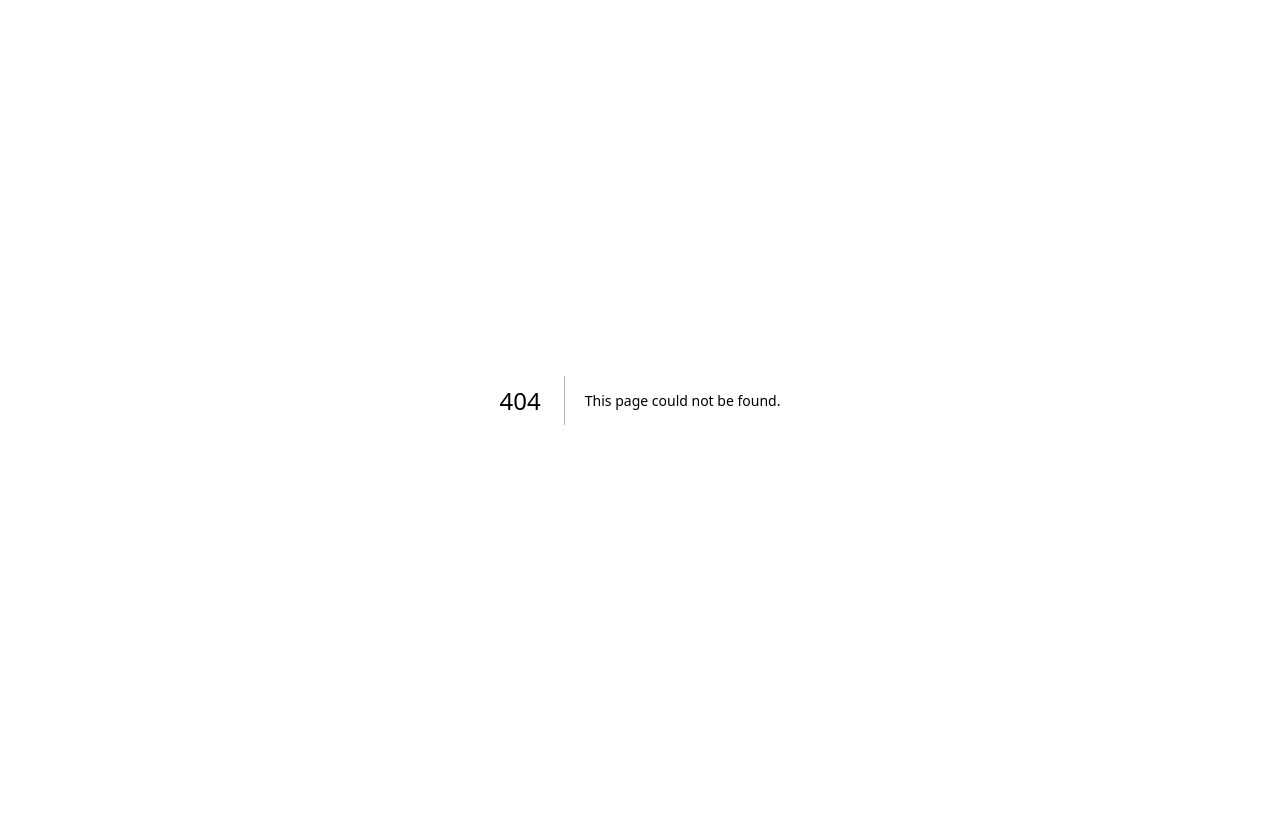
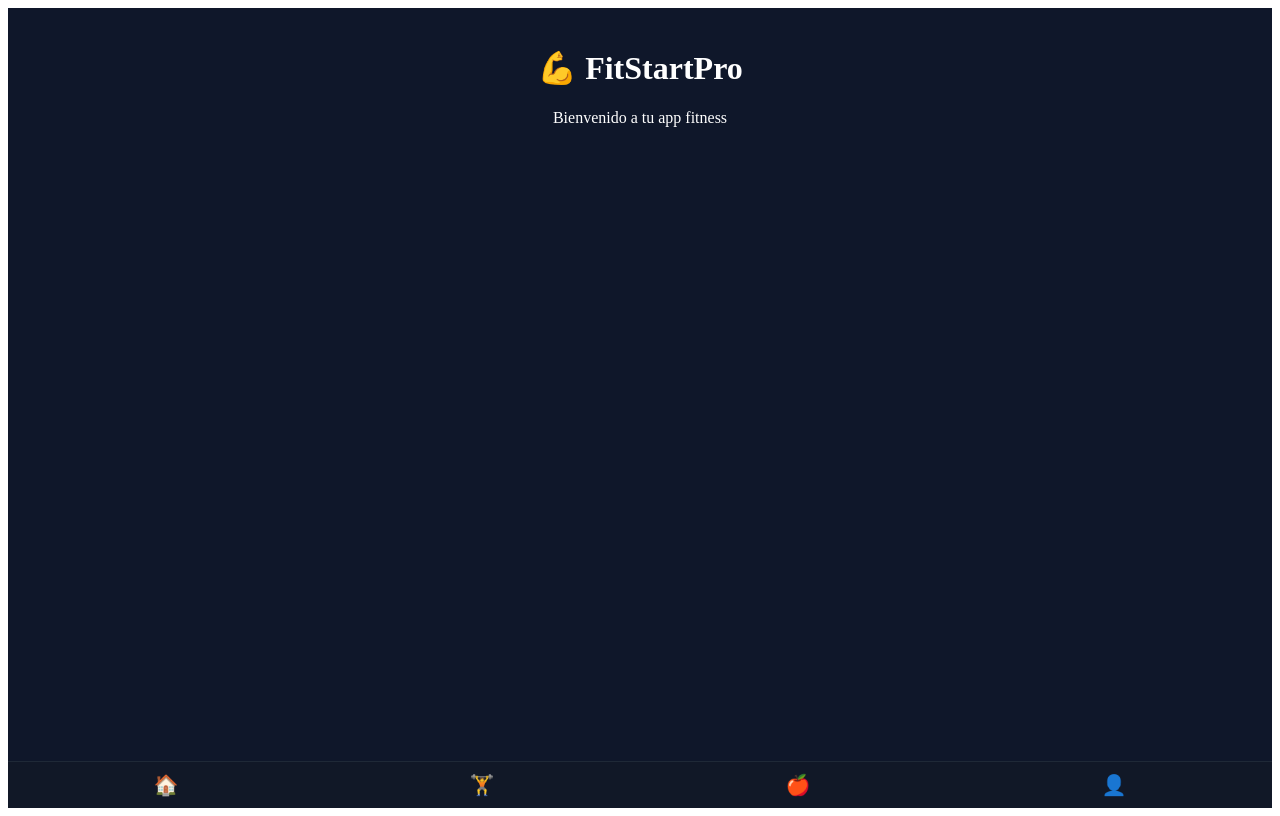
Before and after one commit to saraviaa928/Fitstartpro, a Next.js app: page / in a window 1280 px wide. Before the commit this address had no page. Built offline with nearby package versions, Linux system fonts and the light colour scheme.

Commit message:
Fix clean page.tsx

```diff
--- /dev/null
+++ b/app/page.tsx
@@ -0,0 +1,127 @@
+"use client";
+import { useState } from "react";
+
+export default function Home() {
+  const [tab, setTab] = useState("home");
+
+  return (
+    <main style={styles.container}>
+      <div style={styles.card}>
+        {tab === "home" && <HomeScreen />}
+        {tab === "rutinas" && <RutinasScreen />}
+        {tab === "nutricion" && <NutricionScreen />}
+        {tab === "perfil" && <PerfilScreen />}
+      </div>
+
+      <nav style={styles.nav}>
+        <button onClick={() => setTab("home")} style={styles.navItem}>🏠</button>
+        <button onClick={() => setTab("rutinas")} style={styles.navItem}>🏋️</button>
+        <button onClick={() => setTab("nutricion")} style={styles.navItem}>🍎</button>
+        <button onClick={() => setTab("perfil")} style={styles.navItem}>👤</button>
+      </nav>
+    </main>
+  );
+}
+
+function HomeScreen() {
+  return (
+    <>
+      <h1>💪 FitStartPro</h1>
+      <p>Bienvenido a tu app fitness</p>
+    </>
+  );
+}
+
+function RutinasScreen() {
+  const rutinas = [
+    {
+      dia: "Día 1 - Pecho y Tríceps",
+      ejercicios: [
+        "Press banca - 4x10",
+        "Press inclinado - 3x10",
+        "Aperturas - 3x12",
+        "Fondos - 3x10",
+        "Tríceps - 3x12",
+      ],
+    },
+    {
+      dia: "Día 2 - Espalda y Bíceps",
+      ejercicios: [
+        "Dominadas - 4x8",
+        "Remo con barra - 4x10",
+        "Jalón al pecho - 3x12",
+        "Curl de bíceps - 3x12",
+        "Curl martillo - 3x10",
+      ],
+    },
+  ];
+
+  return (
+    <div style={{ textAlign: "left" }}>
+      <h2>🏋️ Rutinas</h2>
+
+      {rutinas.map((rutina, index) => (
+        <div key={index} style={styles.rutinaCard}>
+          <h3>{rutina.dia}</h3>
+          <ul>
+            {rutina.ejercicios.map((ejercicio, i) => (
+              <li key={i}>{ejercicio}</li>
+            ))}
+          </ul>
+        </div>
+      ))}
+    </div>
+  );
+}
+
+function NutricionScreen() {
+  return (
+    <>
+      <h2>🍎 Nutrición</h2>
+      <p>Planes de dieta en camino</p>
+    </>
+  );
+}
+
+function PerfilScreen() {
+  return (
+    <>
+      <h2>👤 Perfil</h2>
+      <p>Tu progreso y datos</p>
+    </>
+  );
+}
+
+const styles: { [key: string]: React.CSSProperties } = {
+  container: {
+    minHeight: "100vh",
+    background: "#0f172a",
+    display: "flex",
+    flexDirection: "column",
+    justifyContent: "space-between",
+  },
+  card: {
+    padding: "20px",
+    color: "white",
+    textAlign: "center",
+  },
+  nav: {
+    display: "flex",
+    justifyContent: "space-around",
+    background: "#111827",
+    padding: "10px 0",
+    borderTop: "1px solid #1f2937",
+  },
+  navItem: {
+    background: "none",
+    border: "none",
+    color: "white",
+    fontSize: "20px",
+  },
+  rutinaCard: {
+    backgroundColor: "#1f2937",
+    padding: "15px",
+    borderRadius: "12px",
+    marginBottom: "15px",
+  },
+};
```
